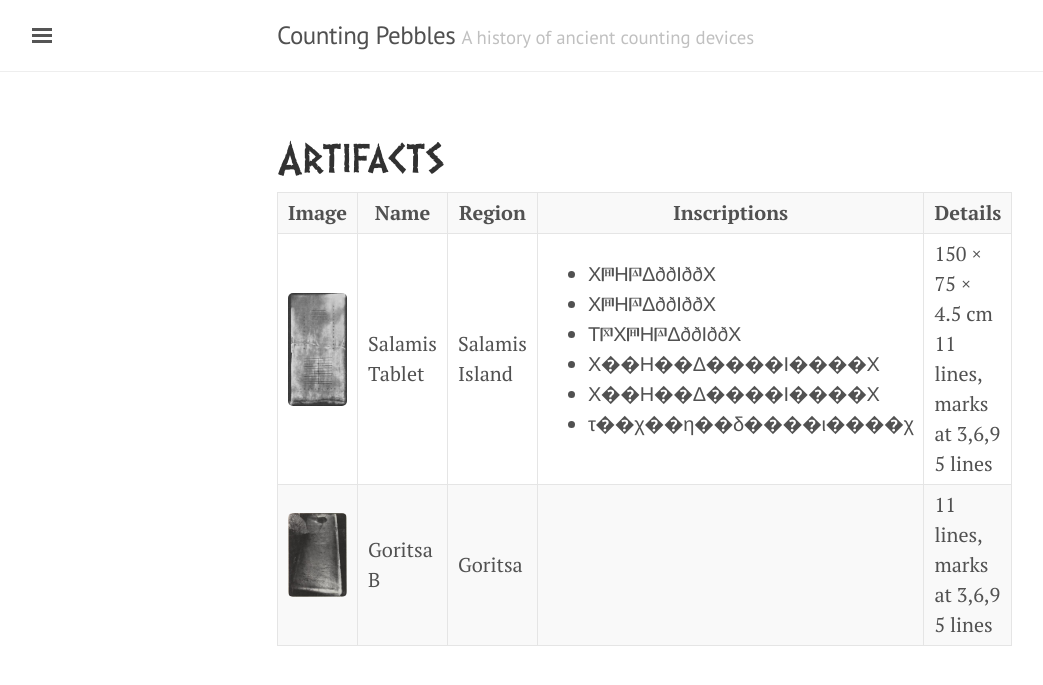
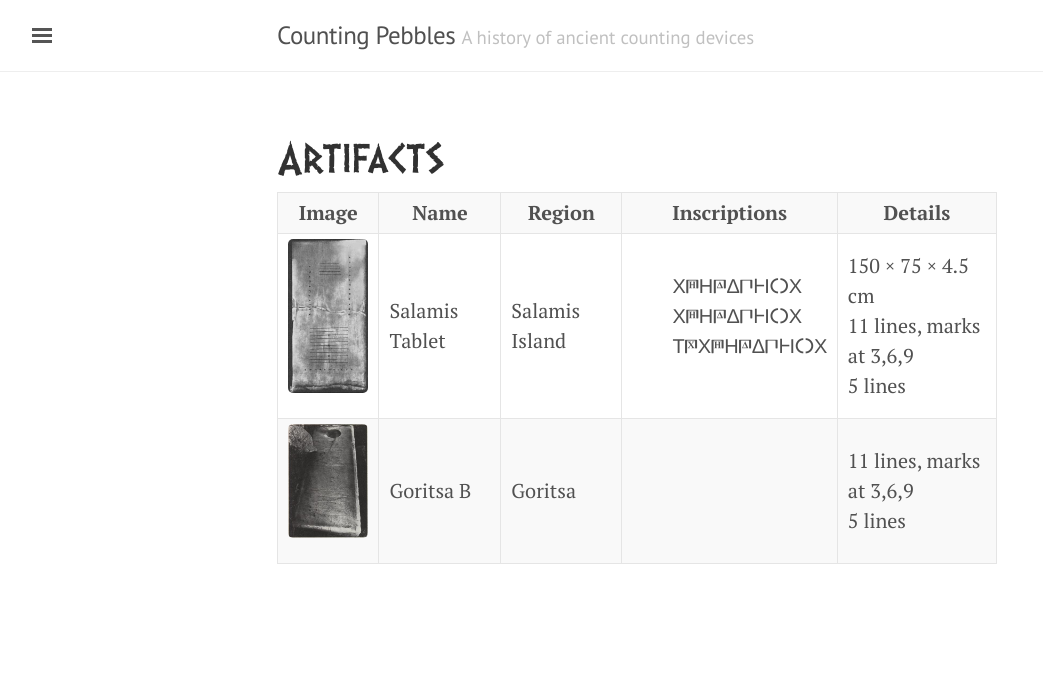
Before and after one commit to jtb/counting-pebbles, a Jekyll site: the page built from artifacts.md, in a window 1280 px wide. Shown: the top 685 px of the page, without its empty margins (3-1046 px from the left). Built offline with Jekyll 4.4.1, drawn with Linux system fonts in a browser that asks for light colours; some web fonts are replaced.

Commit message:
Fix up Greek coin symbols

```diff
--- a/_data/artifacts.yml
+++ b/_data/artifacts.yml
@@ -3,12 +3,9 @@
   photo: salamis
   region: Salamis Island
   inscriptions:
-    - Χ𐅅Η𐅄ΔððΙððΧ
-    - Χ𐅅Η𐅄ΔððΙððΧ
-    - Τ𐅆Χ𐅅Η𐅄ΔððΙððΧ
-    - Χ��Η��Δ����Ι����Χ
-    - Χ��Η��Δ����Ι����Χ
-    - τ��χ��η��δ����ι����χ
+    -   Χ𐅅Η𐅄Δ𐅃𐅂Ι𐅁𐅀Χ
+    -   Χ𐅅Η𐅄Δ𐅃𐅂Ι𐅁𐅀Χ
+    - Τ𐅆Χ𐅅Η𐅄Δ𐅃𐅂Ι𐅁𐅀Χ
   details: >
            150 × 75 × 4.5 cm<br>
            11 lines, marks at 3,6,9<br>
--- a/artifacts.md
+++ b/artifacts.md
@@ -21,9 +21,9 @@ title: Artifacts
       <td>{{artifact.name}}</td>
       <td>{{artifact.region}}</td>
       <td>
-        <ul class="gfs">
+        <ul style="list-style: none;">
 {% for inscript in artifact.inscriptions %}
-          <li>{{inscript}}</li>
+          <li class="gfs">{{inscript}}</li>
 {% endfor %}
         </ul>
       </td>
```
